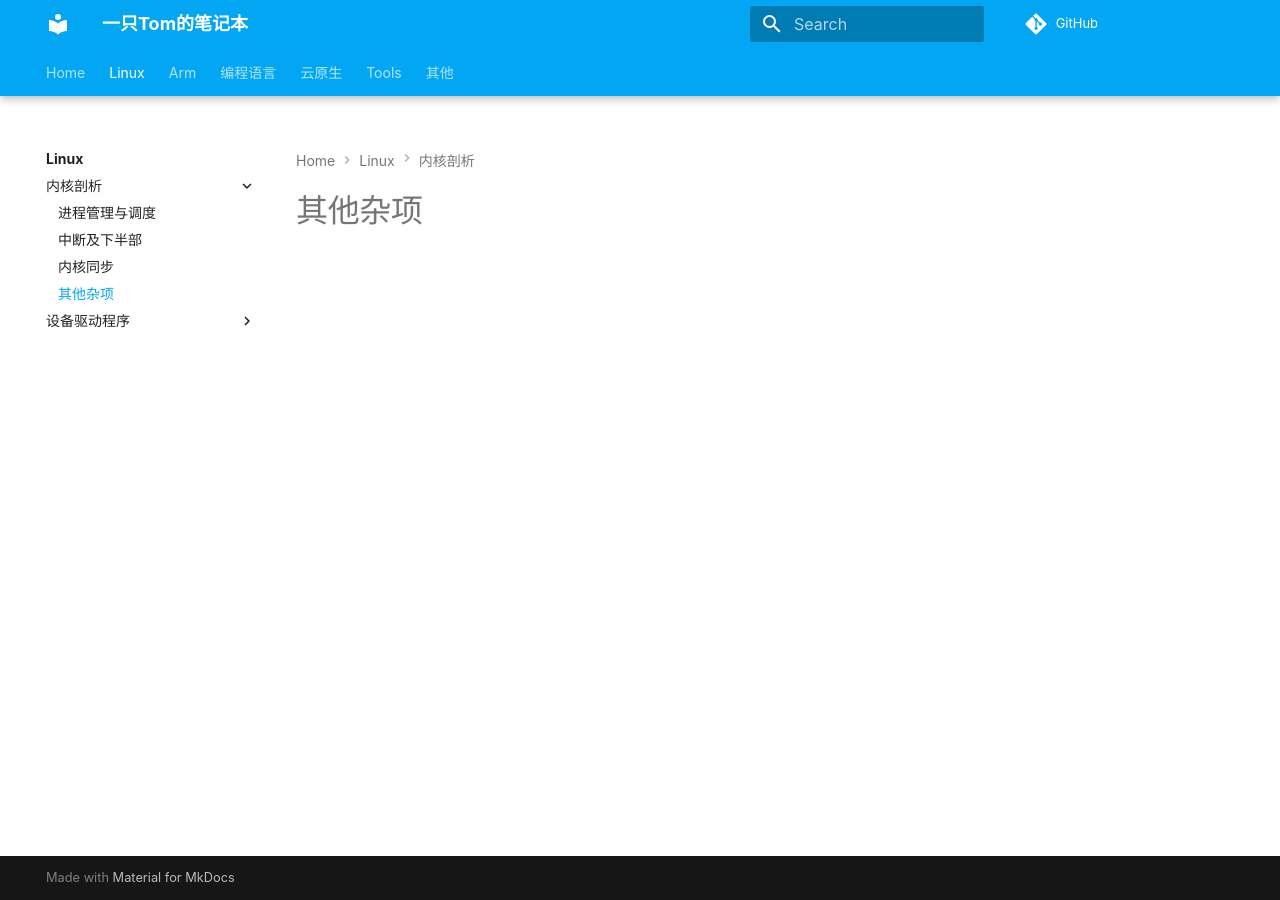
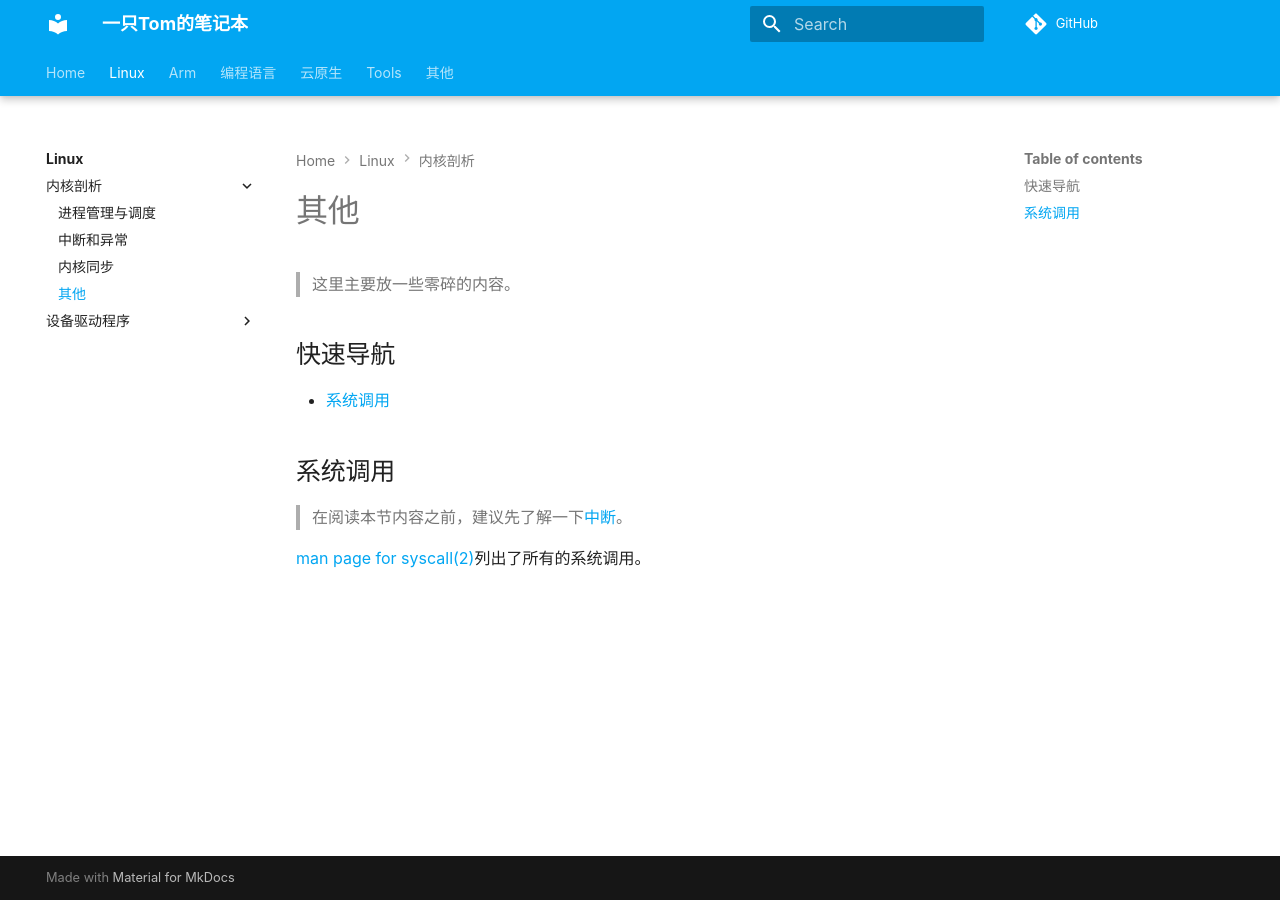
Before and after one commit to TomSjtu/notes, an MkDocs documentation site: the page built from docs/linux/kernel/others.md, in a window 1280 px wide. Built offline with MkDocs 1.6.1 and Material for MkDocs 9.7.7, drawn with Linux system fonts in a browser that asks for light colours; comment, search, counter and statistics services are not loaded.

Commit message:
add index.md for kernel and update others.md

```diff
--- a/docs/linux/kernel/interrupt.md
+++ b/docs/linux/kernel/interrupt.md
@@ -1 +1 @@
-# 中断及下半部
+# 中断和异常
--- a/docs/linux/kernel/others.md
+++ b/docs/linux/kernel/others.md
@@ -1 +1,14 @@
-# 其他杂项
+# 其他
+
+> 这里主要放一些零碎的内容。
+
+## 快速导航
+
+- [系统调用](./others.md/#_3)
+
+## 系统调用
+
+> 在阅读本节内容之前，建议先了解一下[中断](./interrupt.md)。
+
+
+[man page for syscall(2)](https://man7.org/linux/man-pages/man2/syscalls.2.html)列出了所有的系统调用。
--- a/mkdocs.yml
+++ b/mkdocs.yml
@@ -40,6 +40,7 @@ nav:
   - Linux:
     - linux/index.md
     - 内核剖析:
+      - linux/kernel/index.md
       - linux/kernel/sched.md
       - linux/kernel/interrupt.md
       - linux/kernel/synch.md
```
Also changed, not shown: docs/linux/kernel/index.md (added, +10 -0 lines), docs/linux/kernel/synch.md (+1 -1 lines).
